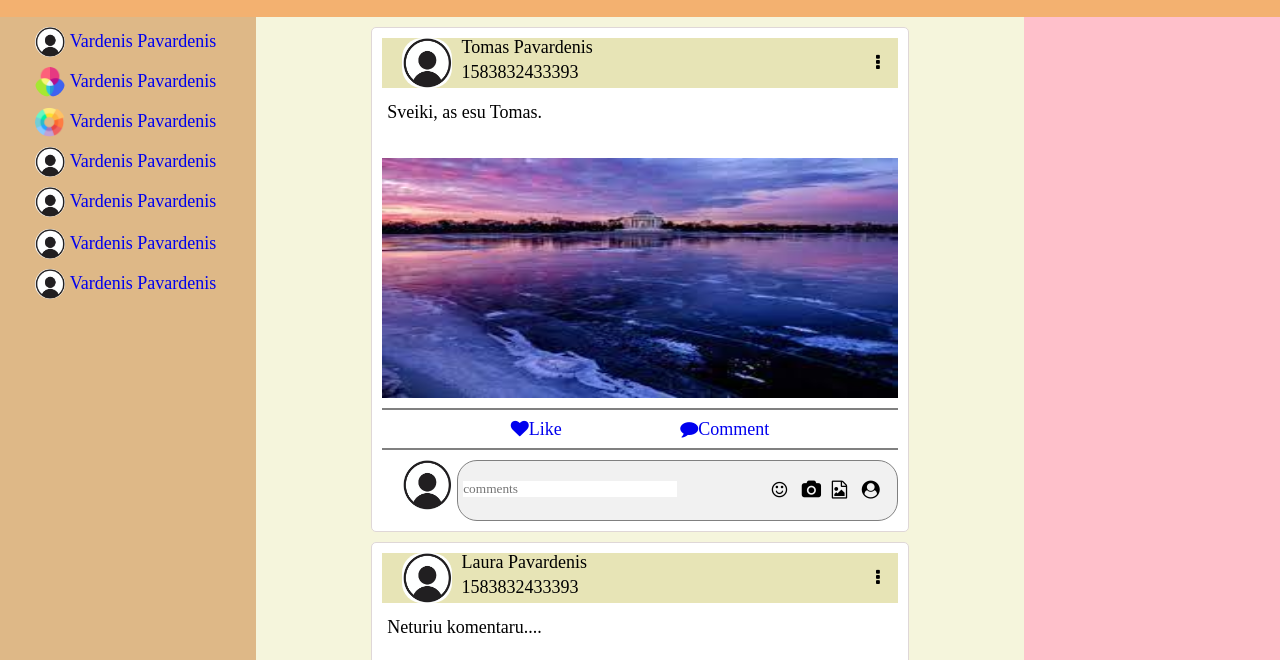
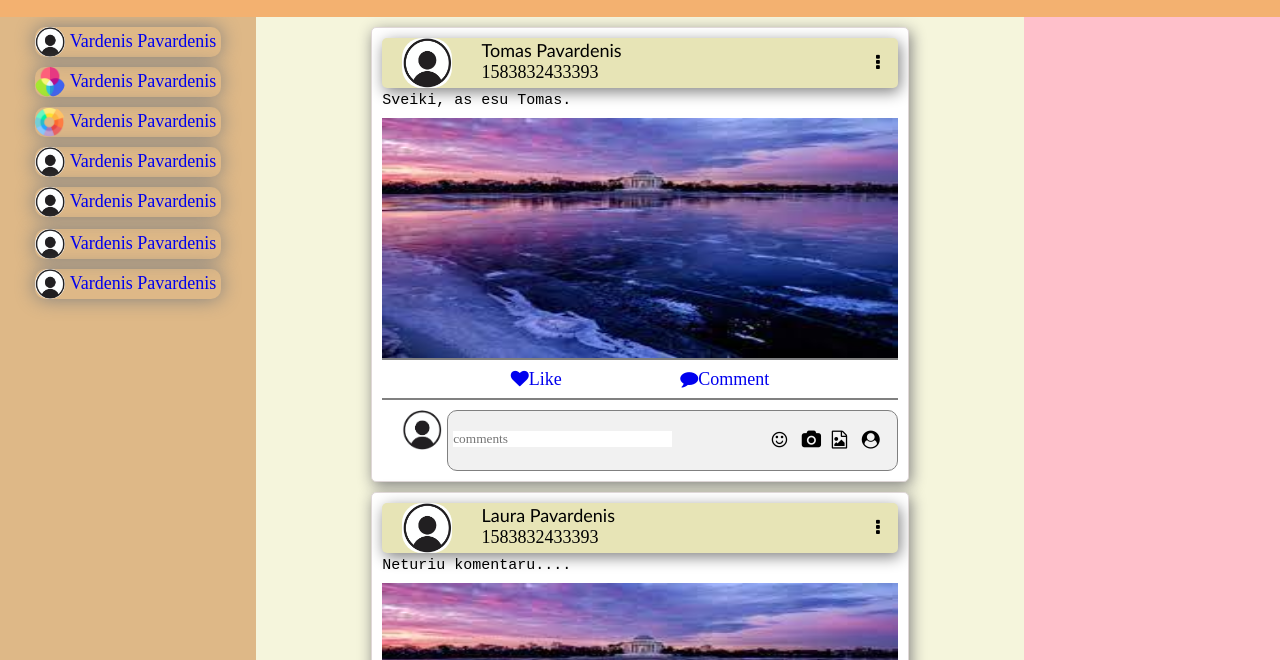
Before and after one commit to AgneR81/FacebookTemp, a plain HTML site: page index.html in a window 1280 px wide. Shown: the part 63-723 px from the top of the page. Drawn offline with Linux system fonts and the light colour scheme.

Commit message:
design fixes

```diff
--- a/js/main.js
+++ b/js/main.js
@@ -8,9 +8,13 @@ function getData(data) {
     if (Array.isArray(data)) {
 
         //-------------
-        for (let i = 0; i < data.length; i++) {
+        // for (let i = 0; i < data.length; i++) {
 
-            HTML += getList(data[i]);
+        //     HTML += getList(data[i]);
+        // }
+
+        for (let index of data) {
+            HTML += getList(index);
         }
 
         return sectionBody.innerHTML = HTML;
@@ -141,9 +145,23 @@ function returnFooter(who) {
     return HTML;
 }
 
-function getText(text) {
+function getText(message) {
 
-    let HTML = `<p>${text.tekstas}</p>`;
+    let messageText = message.tekstas;
+    let kiek = 10;
+    let textArr = messageText.split(' ');
+    let normal = textArr.length;
+    let cutted = '';
+
+    // console.log(textArr);
+
+   //..?
+    if (normal.length < kiek) {
+        cutted = normal.length;
+        console.log(cutted);
+    }
+
+    let HTML = `<p>${message.tekstas}</p>`;
 
     return HTML;
 }
--- a/sass/_main.scss
+++ b/sass/_main.scss
@@ -143,6 +143,8 @@
                 display: flex;
                 flex-direction: row;
                 margin-top: 10px;
+                border-radius: 10px;
+                box-shadow: 0px 0px 20px 0px grey;
                 .img {
                     width: 30px;
                     height: 30px;
@@ -175,6 +177,7 @@
                 margin-top:  10px;
                 overflow: hidden;
                 padding: 10px;
+                box-shadow: 2px 4px 15px 0px grey;
                 &:first-of-type {
                     margin-top: 10px;
                 }
@@ -186,6 +189,8 @@
                     grid-template-columns: 2fr 10fr 1fr;
                     width: 100%;
                     background-color: rgb(231, 228, 182);
+                    box-shadow: 2px 4px 15px 0px grey;
+                    border-radius: 5px;
                     img {
                         width: 50px;
                         height: 50px;
@@ -200,6 +205,8 @@
                         margin-left: 20px;
                         .name {
                             width: 100%;
+                            padding-top: 3px;
+                            font-family: 'Gill Sans', 'Gill Sans MT', Calibri, 'Trebuchet MS', sans-serif;
 
                         }
                         .time {
@@ -214,20 +221,12 @@
                 }
                 .card__main {
                     width: 100%;
-                    display: flex;
-                    flex-direction: column;
-                    align-items: center;
-                    padding-top: 10px;
-                    padding-bottom: 10px;
+                    display: inline-block;
                     p {
-                        display: inline-block;
-                        width: 100%;
-                        height: 50px;
-                        overflow-y: scroll;
-                        padding: 5px;
-                        &::-webkit-scrollbar {
-                            display: none;
-                        }
+                        font-family: 'Courier New', Courier, monospace;
+                        margin-top: 5px;
+                        font-size: 15px;
+
                     }
                     .gallery {
                         display: inline-block;
@@ -275,6 +274,7 @@
                            width: 50%;
                            display: flex;
                            margin-top: 15px;
+
                            word-wrap: break-word;
                            overflow-x: scroll;
                            &::-webkit-scrollbar {
```
Also changed, not shown: css/app.css.
